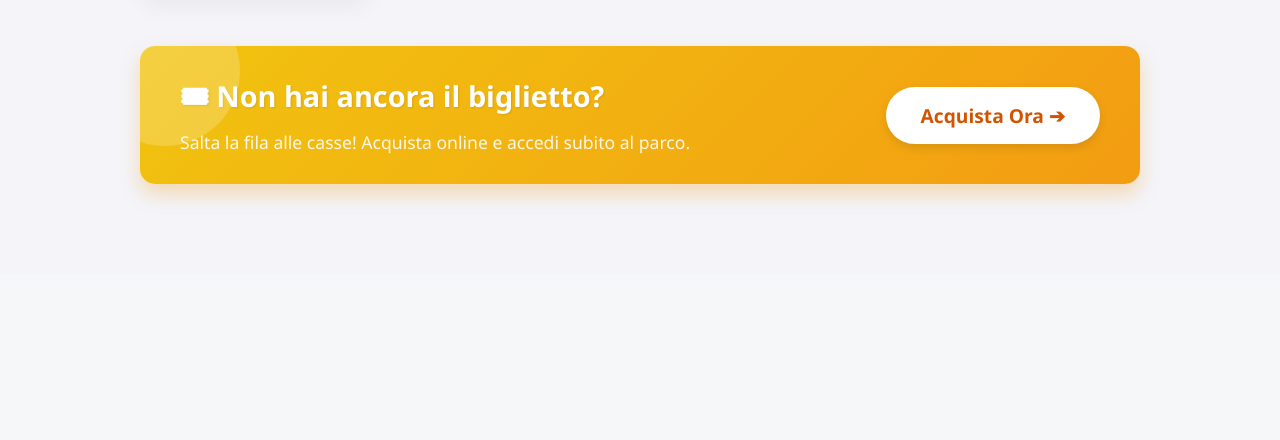
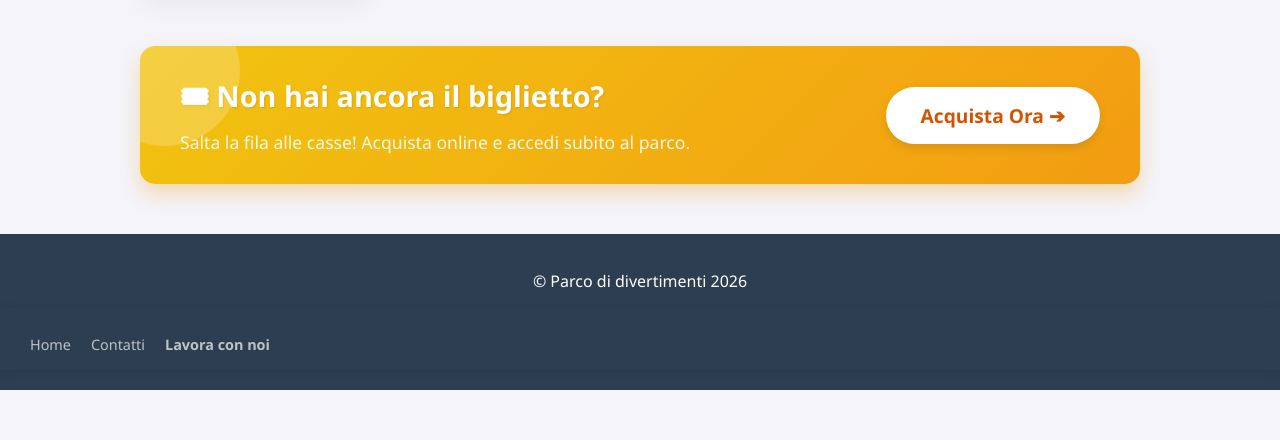
Before and after one commit to RiccardoCornacchia/progettoDB, a PHP site: page /visitatori_home.php in a window 1280 px wide. Shown: the part 715-1155 px from the top of the page. Before the commit the page ends 918 px from the top, so only its background shows below. Run offline with PHP 8.4, Linux system fonts and the light colour scheme; the visitor is signed in with stand-in values (Sample User, id 1).

Commit message:
added footer on visitatori_home and mansioni page

```diff
--- a/src/config/config.php
+++ b/src/config/config.php
@@ -3,5 +3,5 @@
 define("UPLOAD_DIR", "./upload/");
 //require_once("utils/functions.php");
 require_once("db/database.php");
-$dbh = new DatabaseHelper("127.0.0.1", "root", "passwordMsw", "schema_relazionale_aggiornato", 3306);
+$dbh = new DatabaseHelper("127.0.0.1", "root", "", "schema_relazionale_aggiornato", 3306);
 ?>
--- a/src/db/database.php
+++ b/src/db/database.php
@@ -106,6 +106,13 @@
         return $stmt->execute();
     }
 
+    public function getMansioni() {
+        $query = "SELECT DISTINCT mansione FROM LAVORATORE";
+        $stmt = $this->db->prepare($query);
+        $stmt->execute();
+        $result = $stmt->get_result();
+        return $result->fetch_all(MYSQLI_ASSOC);
+    }
 
 }
 ?>
--- a/src/visitatori_home.php
+++ b/src/visitatori_home.php
@@ -177,6 +177,39 @@
             .banner-ticket { flex-direction: column; text-align: center; gap: 20px; }
         }
 
+        .site-footer {
+            background-color: #2c3e50;
+            color: white;
+            padding: 20px 0;
+            margin-top: 50px;
+            text-align: center;
+        }
+
+        .footer-nav ul {
+            list-style: none;
+            padding: 0;
+            margin: 10px 0 0;
+            display: flex;
+            justify-content: center;
+            gap: 20px;
+        }
+
+        .footer-nav a {
+            color: #bdc3c7;
+            text-decoration: none;
+            font-size: 0.9rem;
+            transition: color 0.3s ease;
+        }
+
+        .footer-nav a:hover {
+            color: #3498db; /* Colore accent che abbiamo usato nella pagina mansioni */
+        }
+
+        /* Stile specifico per evidenziare "Lavora con noi" */
+        .footer-link {
+            font-weight: bold;
+        }
+
     </style>
 </head>
 <body>
@@ -284,5 +317,18 @@
 
     </div>
 
+    <footer class="site-footer">
+    <div class="footer-content">
+        <p>&copy; Parco di divertimenti 2026</p>
+        <nav class="footer-nav">
+            <ul>
+                <li><a href="index.php">Home</a></li>
+                <li><a href="contatti.php">Contatti</a></li>
+                <li><a href="mansioni_lavori_lato_cliente.php" class="footer-link">Lavora con noi</a></li>
+            </ul>
+        </nav>
+    </div>
+</footer>
+
 </body>
 </html>
```
Also changed, not shown: src/mansioni_lavori_lato_cliente.php (added, +129 -0 lines).
